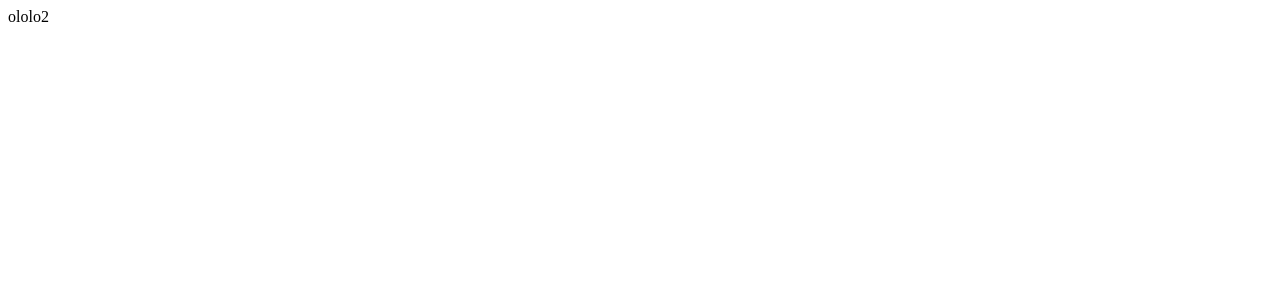
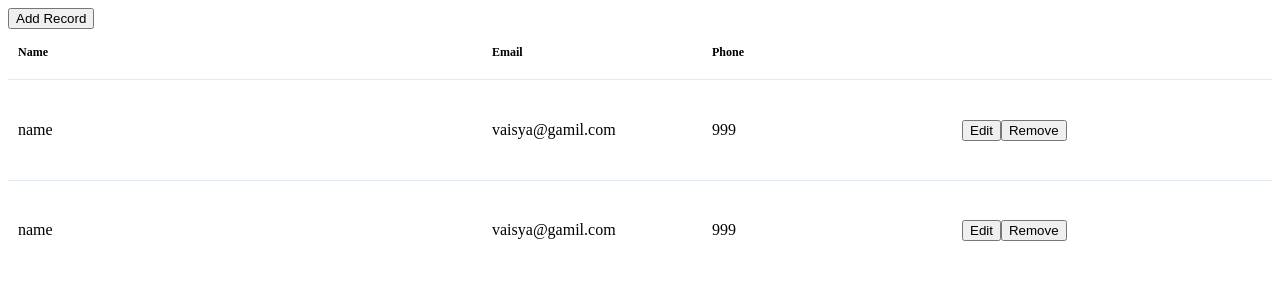
Before and after one commit to jzaburunov/proverest-test, a React (Create React App) app: page / in a window 1280 px wide. Shown: the top 300 px of the page. Built offline with nearby package versions, Linux system fonts and the light colour scheme.

Commit message:
[wip]: Add dummy grid

```diff
--- a/package.json
+++ b/package.json
@@ -10,9 +10,11 @@
     "@types/node": "^12.12.54",
     "@types/react": "^16.9.47",
     "@types/react-dom": "^16.9.8",
+    "@types/react-virtualized": "^9.21.10",
     "react": "^16.13.1",
     "react-dom": "^16.13.1",
     "react-scripts": "3.4.3",
+    "react-virtualized": "^9.22.2",
     "typescript": "^3.7.5"
   },
   "scripts": {
--- a/src/App.tsx
+++ b/src/App.tsx
@@ -1,5 +1,31 @@
 import React from "react";
+import { Grid, TableRowInterface } from "./Grid";
 
-export const App = () => {
-  return <div>ololo2</div>;
+// TODO Use Cookie storage to store table
+export const App: React.FC = () => {
+  // 1) Use react-modal
+  // 2) Use react-virtualized for a table
+  // 3) Use cookies for buttons
+  // 4) Use hooks
+  const rowGetter = ({ index }: { index: number }): TableRowInterface => {
+    return {
+      _id: "foo",
+      name: "name",
+      phone: "999",
+      email: "vaisya@gamil.com",
+    };
+  };
+
+  return (
+    <div>
+      {/* TODO Pass handler to open modal cleared */}
+      <div id="header">
+        <button>Add Record</button>
+      </div>
+      {/* TODO Pass here records */}
+      {/* TODO Pass handler to open modal with specific data */}
+      <Grid rowGetter={rowGetter} length={2} />
+      <div id="modal" />
+    </div>
+  );
 };
--- /dev/null
+++ b/src/Grid.tsx
@@ -0,0 +1,82 @@
+import React, { CSSProperties } from "react";
+import { AutoSizer, Table, Column, TableCellProps } from "react-virtualized";
+
+export const planeFormatter: React.FC<TableCellProps> = ({ cellData }) => (
+  <span>{cellData}</span>
+);
+
+export interface TableRowInterface {
+  _id: string;
+  phone: string;
+  email: string;
+  name: string;
+}
+
+interface GridInterface extends React.HTMLAttributes<HTMLDivElement> {
+  rowGetter({ index }: { index: number }): TableRowInterface;
+  length: number;
+}
+
+export const Grid: React.FC<GridInterface> = (props) => {
+  const { rowGetter, length } = props;
+
+  return (
+    <AutoSizer disableHeight>
+      {({ width }) => (
+        <Table
+          headerHeight={50}
+          height={1000}
+          autoHeight
+          rowGetter={rowGetter}
+          rowHeight={100}
+          rowCount={length}
+          width={width}
+          headerStyle={{
+            fontSize: 12,
+            fontWeight: 600,
+            textTransform: "none",
+          }}
+          rowStyle={({ index }): CSSProperties => {
+            let styles: CSSProperties = {
+              fontWeight: "normal",
+              borderBottom: "1px solid #e2ebf5",
+            };
+            return styles;
+          }}
+        >
+          <Column
+            label="Name"
+            dataKey="name"
+            cellRenderer={planeFormatter}
+            width={240}
+            flexGrow={1}
+          />
+          <Column
+            label="Email"
+            dataKey="email"
+            cellRenderer={planeFormatter}
+            width={210}
+          />
+          <Column
+            label="Phone"
+            dataKey="phone"
+            cellRenderer={planeFormatter}
+            width={240}
+          />
+          <Column
+            label=""
+            dataKey="delete"
+            cellRenderer={({ rowData }) => (
+              <>
+                <button>Edit</button>
+                <button>Remove</button>
+              </>
+            )}
+            width={300}
+            disableSort
+          />
+        </Table>
+      )}
+    </AutoSizer>
+  );
+};
--- a/src/index.tsx
+++ b/src/index.tsx
@@ -1,5 +1,6 @@
 import React from "react";
 import ReactDOM from "react-dom";
 import { App } from "./App";
+import "react-virtualized/styles.css";
 
 ReactDOM.render(<App />, document.querySelector("#root"));
```
Also changed, not shown: 1 other file (tests, documents, lock files or other folders).
